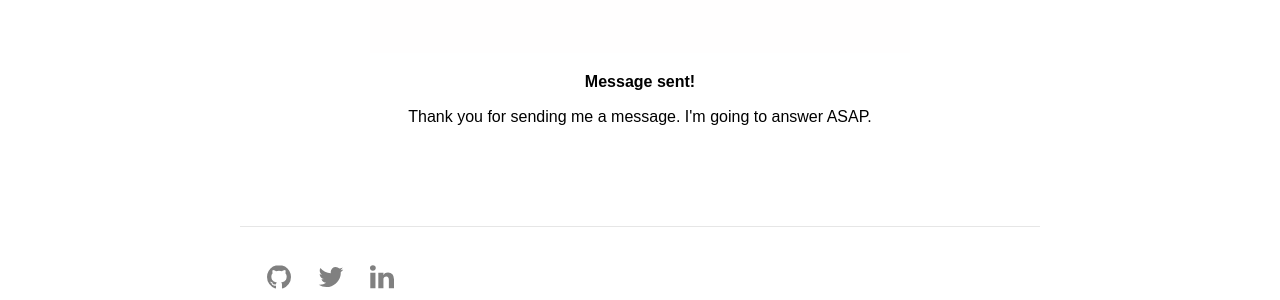
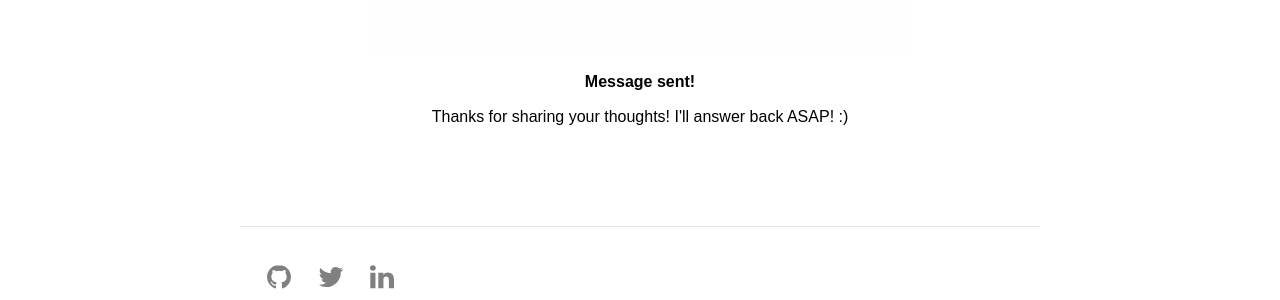
Before and after one commit to JoshuaKoh/JoshuaKoh.github.io, a Jekyll site: the page built from msg-success.md, in a window 1280 px wide and 957 px high. Shown: the part 412-712 px from the top of the window. Built offline with Jekyll 4.4.1, drawn with Linux system fonts in a browser that asks for light colours.

Commit message:
Make msg success message nicer

```diff
--- a/msg-success.md
+++ b/msg-success.md
@@ -15,5 +15,5 @@ permalink: /contact/message-sent/
 <div class="container">
   <img src="/assets/img/message.gif" width="540" alt="Message sent!">
   <p><strong>Message sent!</strong></p>
-  <p>Thank you for sending me a message. I'm going to answer ASAP.</p>
+  <p>Thanks for sharing your thoughts! I'll answer back ASAP! :)</p>
 </div>
```
